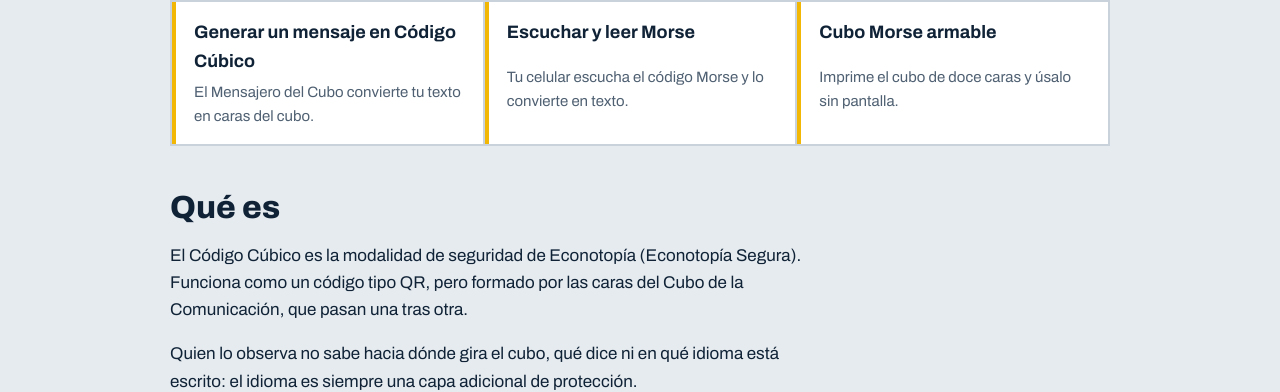
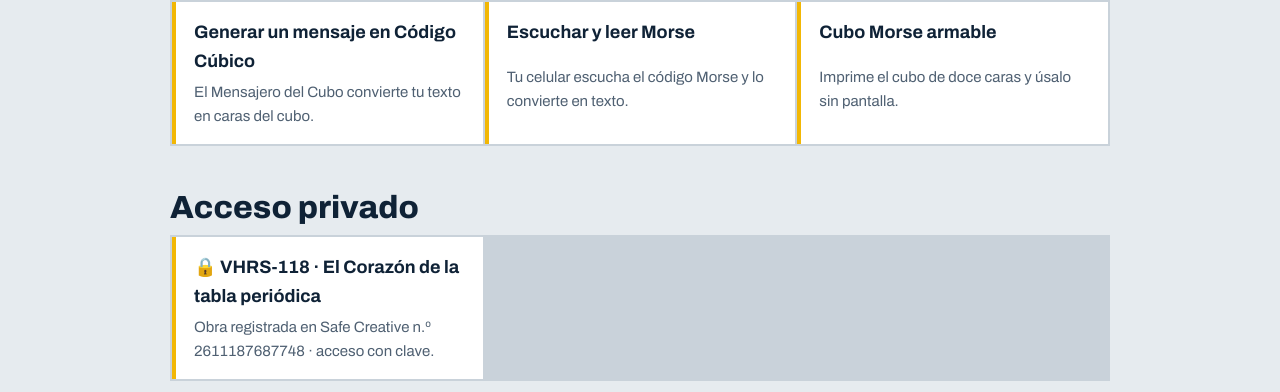
Before and after one commit to victorhugoramirezsalgado-boop/codigocubico, a plain HTML site: page index.html in a window 1280 px wide. Shown: the part 581-973 px from the top of the page. Drawn offline with Linux system fonts and the light colour scheme.

Commit message:
Portada: acceso privado a VHRS-118
Asistencia-IA: Claude (herramienta de asistencia, no coautor).

```diff
--- a/index.html
+++ b/index.html
@@ -32,6 +32,7 @@
     <p class="morse-linea" id="morse" aria-live="polite"></p>
   </section>
   <section class="usar"><h2>Úsalo ahora</h2><div class="herr"><a class="herr-i" href="https://sosistem.com/#mensajero" target="_blank" rel="noopener"><b>Generar un mensaje en Código Cúbico</b><span>El Mensajero del Cubo convierte tu texto en caras del cubo.</span></a><a class="herr-i" href="https://sosistem.com/#receptor" target="_blank" rel="noopener"><b>Escuchar y leer Morse</b><span>Tu celular escucha el código Morse y lo convierte en texto.</span></a><a class="herr-i" href="https://sosistem.com/assets/cubo-morse-armable.pdf" target="_blank" rel="noopener"><b>Cubo Morse armable</b><span>Imprime el cubo de doce caras y úsalo sin pantalla.</span></a></div></section>
+  <section class="usar"><h2>Acceso privado</h2><div class="herr"><a class="herr-i" href="vhrs118/"><b>🔒 VHRS-118 · El Corazón de la tabla periódica</b><span>Obra registrada en Safe Creative n.º 2611187687748 · acceso con clave.</span></a></div></section>
   <section><h2>Qué es</h2><p>El Código Cúbico es la modalidad de seguridad de Econotopía (Econotopía Segura). Funciona como un código tipo QR, pero formado por las caras del Cubo de la Comunicación, que pasan una tras otra.</p><p>Quien lo observa no sabe hacia dónde gira el cubo, qué dice ni en qué idioma está escrito: el idioma es siempre una capa adicional de protección.</p></section><section><h2>Formatos</h2><ul class="puntos"><li>Impreso en 2D: las seis caras en una sola imagen, en hojas o calcomanías para productos.</li><li>Digital en 3D: partes del cubo que giran uno o dos espacios.</li><li>Lector por cámara: lectura desde el teléfono con el Lector Cúbico©.</li><li>Teclado Cubo©: escritura directa en el formato del cubo.</li></ul></section><section><h2>Aplicaciones</h2><ul class="puntos"><li>Identificación y autenticidad de productos.</li><li>Enlace seguro entre sistemas de seguridad.</li><li>Comunicación comercial e industrial.</li><li>Calcomanías de identificación para contenedores en el proyecto de trazabilidad.</li></ul></section>
   <section><h2>Registros © en Safe Creative</h2>
     <p class="nota">Toca un número para ver su certificado.</p>
```
